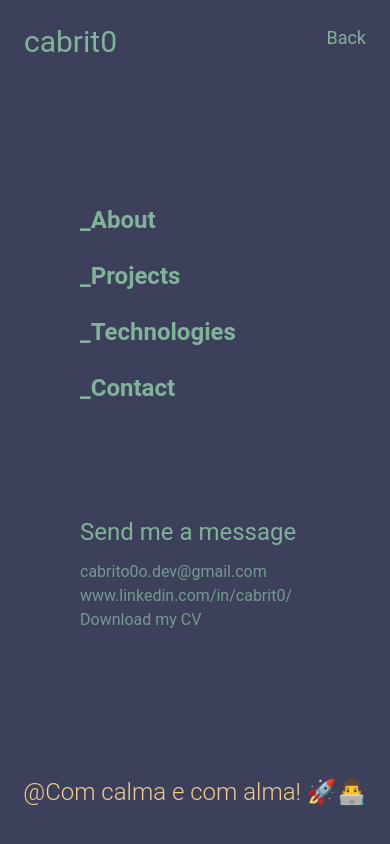
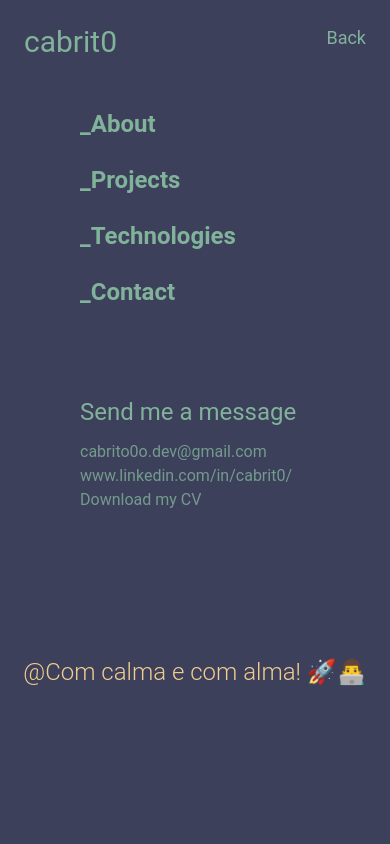
Before and after one commit to cabrit0/portfolio2.0, a React (Create React App) app: page / in a window 390 px wide. Both pictures are taken after a click on the button 346 px from the left and 32 px from the top of the page. Built offline with nearby package versions, Linux system fonts and the light colour scheme; the HTML template or start-up script is replaced by a standard one.

Commit message:
layout fix2

```diff
--- a/src/components/Nav.jsx
+++ b/src/components/Nav.jsx
@@ -55,7 +55,7 @@ const Nav = () => {
             exit={{ x: "100%" }}
             className="fixed top-0 left-0 w-full h-full z-50 bg-myBlue"
           >
-            <div className="pt-48 mb-16 px-20 flex flex-col justify-center ">
+            <div className="pt-24 mb-10 px-20 flex flex-col justify-center ">
               <Link
                 to="/about"
                 onClick={handleLinkClick}
```
